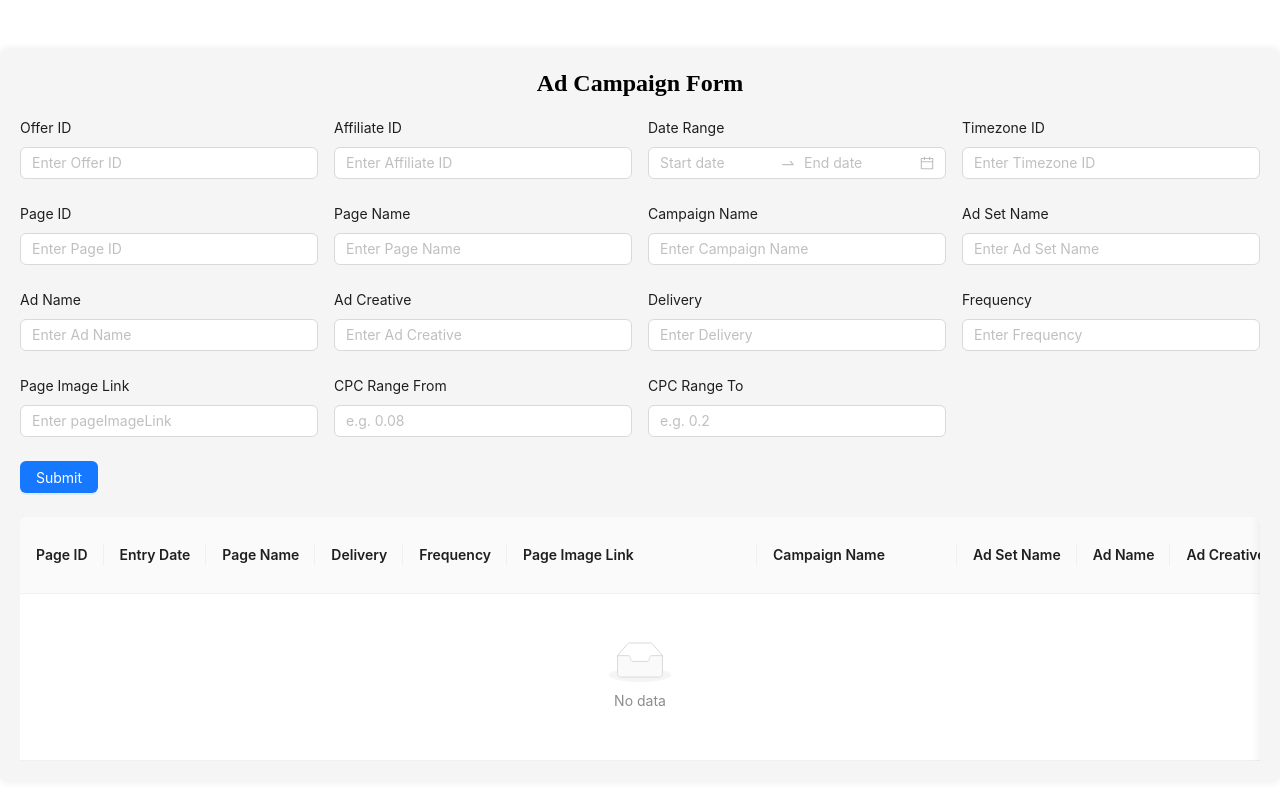
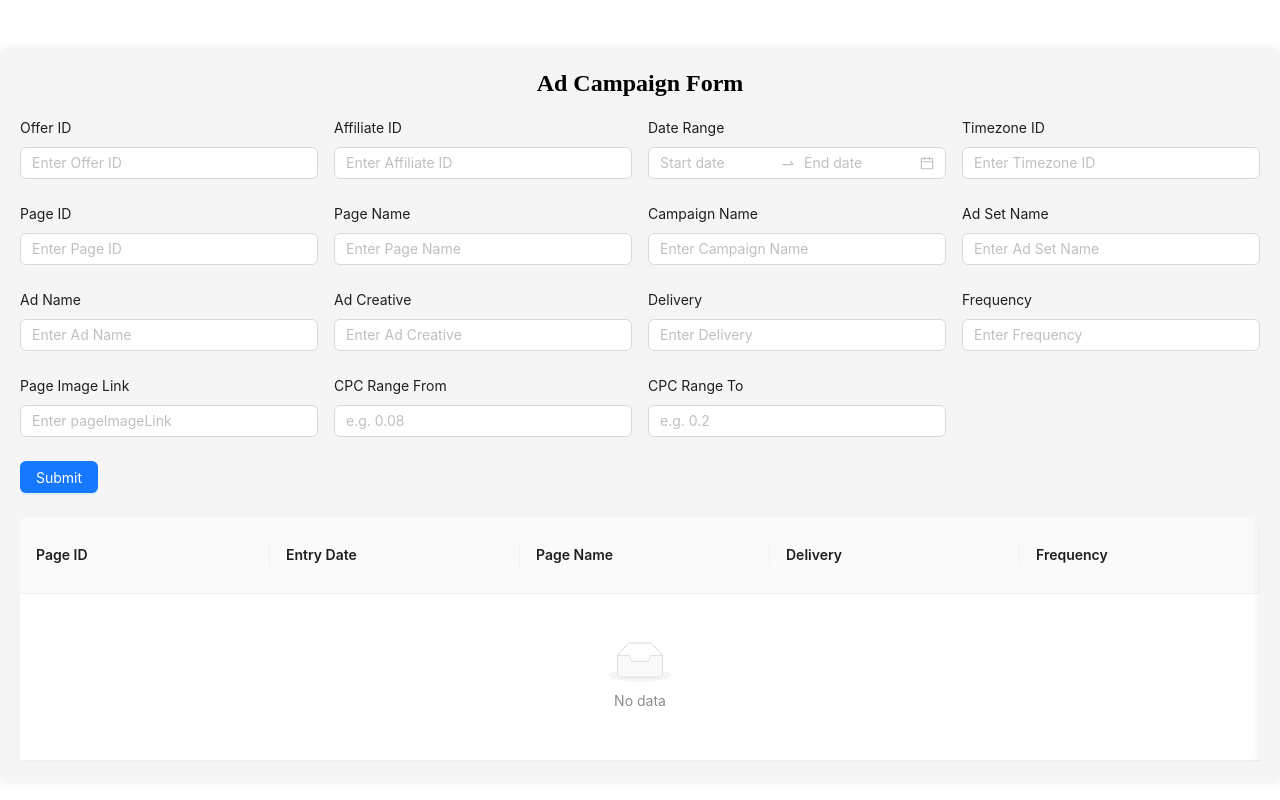
Before and after one commit to usama0011/FBAReportingTableGenerator, a React (Vite) app: page / in a window 1280 px wide. Shown: the top 800 px of the page. Built offline with nearby package versions, Linux system fonts and the light colour scheme.

Commit message:
NewComiudpateversionherealos

```diff
--- a/src/App.jsx
+++ b/src/App.jsx
@@ -635,11 +635,11 @@ const App = () => {
     }
   };
   const columns = [
-    { title: "Page ID", dataIndex: "pageID", key: "pageID" },
-    { title: "Entry Date", dataIndex: "date", key: "date" },
-    { title: "Page Name", dataIndex: "pageName", key: "pageName" },
-    { title: "Delivery", dataIndex: "Delivery", key: "Delivery" },
-    { title: "Frequency", dataIndex: "Frequency", key: "Frequency" },
+    { title: "Page ID", dataIndex: "pageID", key: "pageID",width: 250 },
+    { title: "Entry Date", dataIndex: "date", key: "date",width: 250 },
+    { title: "Page Name", dataIndex: "pageName", key: "pageName",width: 250 },
+    { title: "Delivery", dataIndex: "Delivery", key: "Delivery",width: 250 },
+    { title: "Frequency", dataIndex: "Frequency", key: "Frequency",width: 250 },
     {
       title: "Page Image Link",
       dataIndex: "pageImageLink",
@@ -650,15 +650,19 @@ const App = () => {
       title: "Campaign Name",
       dataIndex: "campaignName",
       key: "campaignName",
-      width: "200px",
+      width: 200
     },
-    { title: "Ad Set Name", dataIndex: "adSetName", key: "adSetName" },
-    { title: "Ad Name", dataIndex: "adName", key: "adName" },
-    { title: "Ad Creative", dataIndex: "adCreative", key: "adCreative" },
+    { title: "Ad Set Name", dataIndex: "adSetName", key: "adSetName",    width: 250,
+ },
+    { title: "Ad Name", dataIndex: "adName", key: "adName",    width: 250,
+ },
+    { title: "Ad Creative", dataIndex: "adCreative", key: "adCreative",    width: 250,
+ },
     {
       title: "Platform",
       dataIndex: "platform",
       key: "platform",
+      width: 250,
       render: (text) => (
         <span
           style={{
@@ -675,7 +679,7 @@ const App = () => {
       title: "Impression Devices",
       dataIndex: "impressionDevices",
       key: "impressionDevices",
-      width: "200px",
+      width: 200,
       render: (text) => (
         <span
           style={{
@@ -996,7 +1000,7 @@ const App = () => {
 
     console.log("🧮 Final Grand Total (by date):", grandTotalByDate);
   };
-
+   console.log(reportData)
   return (
     <div className="container">
       <h2>Ad Campaign Form</h2>
```
